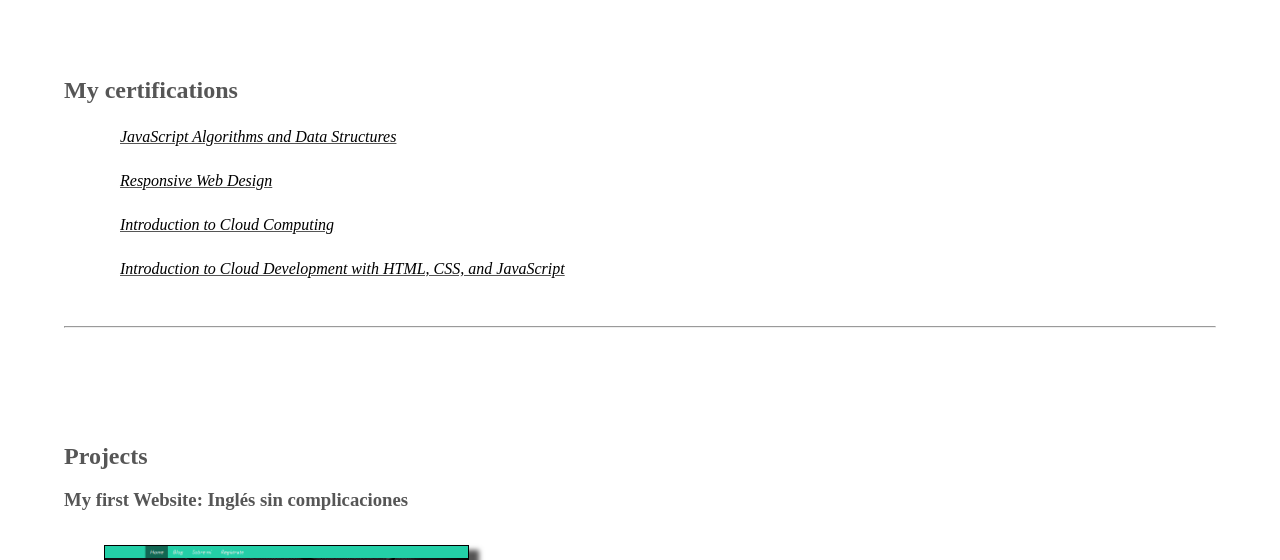
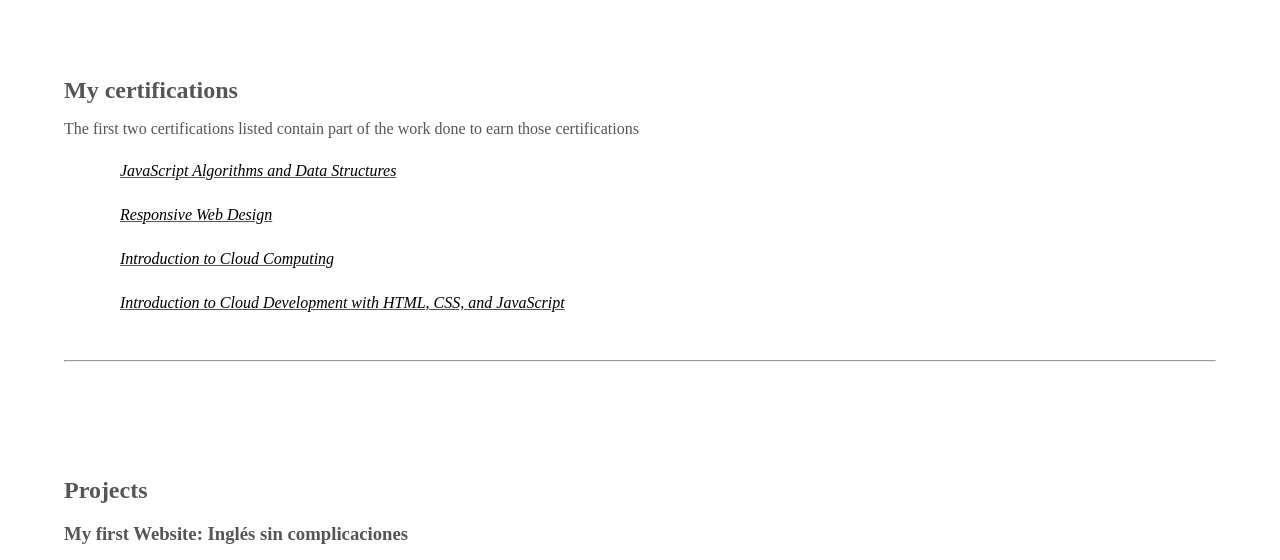
Before and after one commit to yoannet93/portfolio, a plain HTML site: page index.html in a window 1280 px wide. Shown: the part 1240-1800 px from the top of the page. Drawn offline with Linux system fonts and the light colour scheme.

Commit message:
update certification section

```diff
--- a/index.html
+++ b/index.html
@@ -89,6 +89,7 @@
 
             <section id="certifications">
                 <h2>My certifications</h2>
+                <p>The first two certifications listed contain part of the work done to earn those certifications</p>
                 <ul>
                     <li><a href="https://www.freecodecamp.org/certification/YoaDiaval/javascript-algorithms-and-data-structures" target="_blank">JavaScript Algorithms and Data Structures</a></li>
                     <li><a href="https://www.freecodecamp.org/certification/YoaDiaval/responsive-web-design" target="_blank"> Responsive Web Design</a></li>
```
